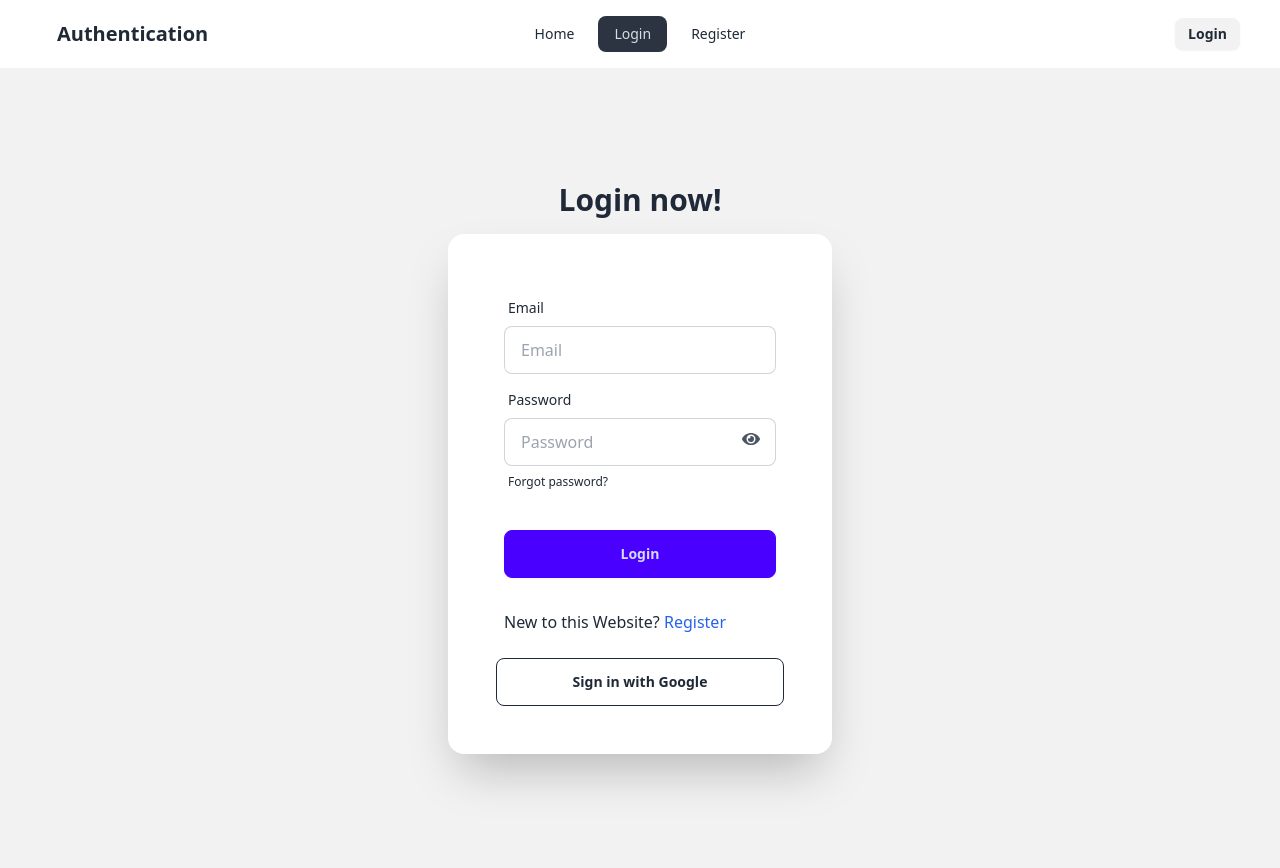
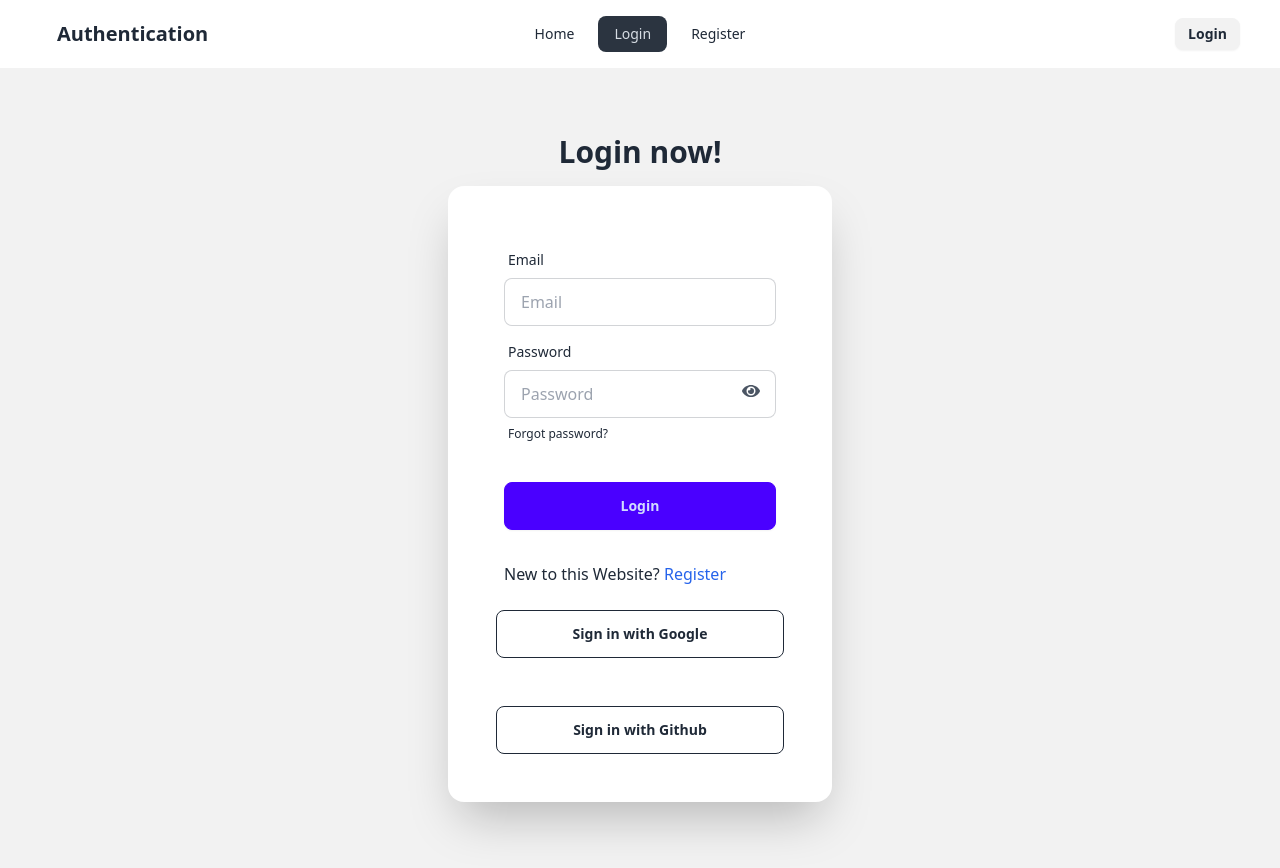
Before and after one commit to shahrukkabir/react-auth-and-private-route, a React (Vite) app: page /login in a window 1280 px wide. Built offline with nearby package versions, Linux system fonts and the light colour scheme; no server answers.

Commit message:
added github auth

```diff
--- a/src/Components/Login.jsx
+++ b/src/Components/Login.jsx
@@ -2,7 +2,7 @@ import React, { useContext, useRef, useState } from 'react';
 import { Link, useNavigate } from 'react-router-dom';
 import { AuthContext } from '../Provider/AuthProvider';
 import { toast } from 'react-toastify';
-import { sendPasswordResetEmail } from 'firebase/auth';
+import { GithubAuthProvider, sendPasswordResetEmail, signInWithPopup } from 'firebase/auth';
 import { auth } from '../firebase.init';
 import { FaEye, FaEyeSlash } from 'react-icons/fa';
 
@@ -48,6 +48,18 @@ const Login = () => {
                 toast.error(error.message);
             });
     };
+
+    const provider = new GithubAuthProvider();
+
+    const handleGithubSignIn = () =>{
+        signInWithPopup(auth, provider)
+        .then(result =>{
+            toast.success('Successfully Logged in with Github!')
+        })
+        .catch(error => {
+            toast.error(error.message)
+        })
+    }
 
     const handleForgetPassword = () => {
         const email = emailRef.current.value;
@@ -126,12 +138,8 @@ const Login = () => {
                         </p>
                     </div>
 
-                    <button
-                        onClick={handleGoogleSignIn}
-                        className="btn m-6 btn-outline btn-neutral"
-                    >
-                        Sign in with Google
-                    </button>
+                    <button onClick={handleGoogleSignIn} className="btn m-6 btn-outline btn-neutral" > Sign in with Google </button>
+                    <button onClick={handleGithubSignIn} className="btn m-6 btn-outline btn-neutral" > Sign in with Github </button>
                 </div>
             </div>
         </div>
```
